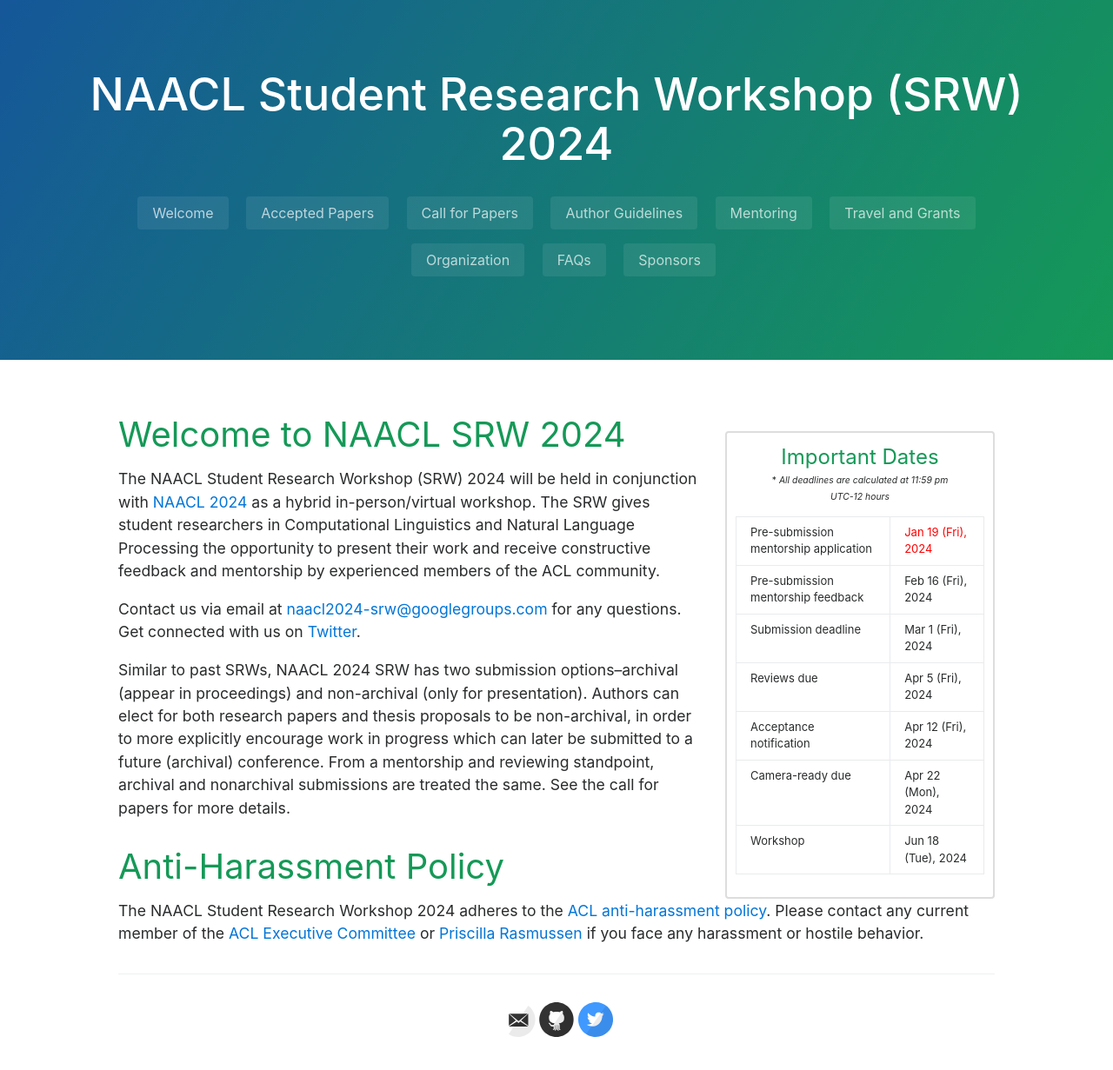
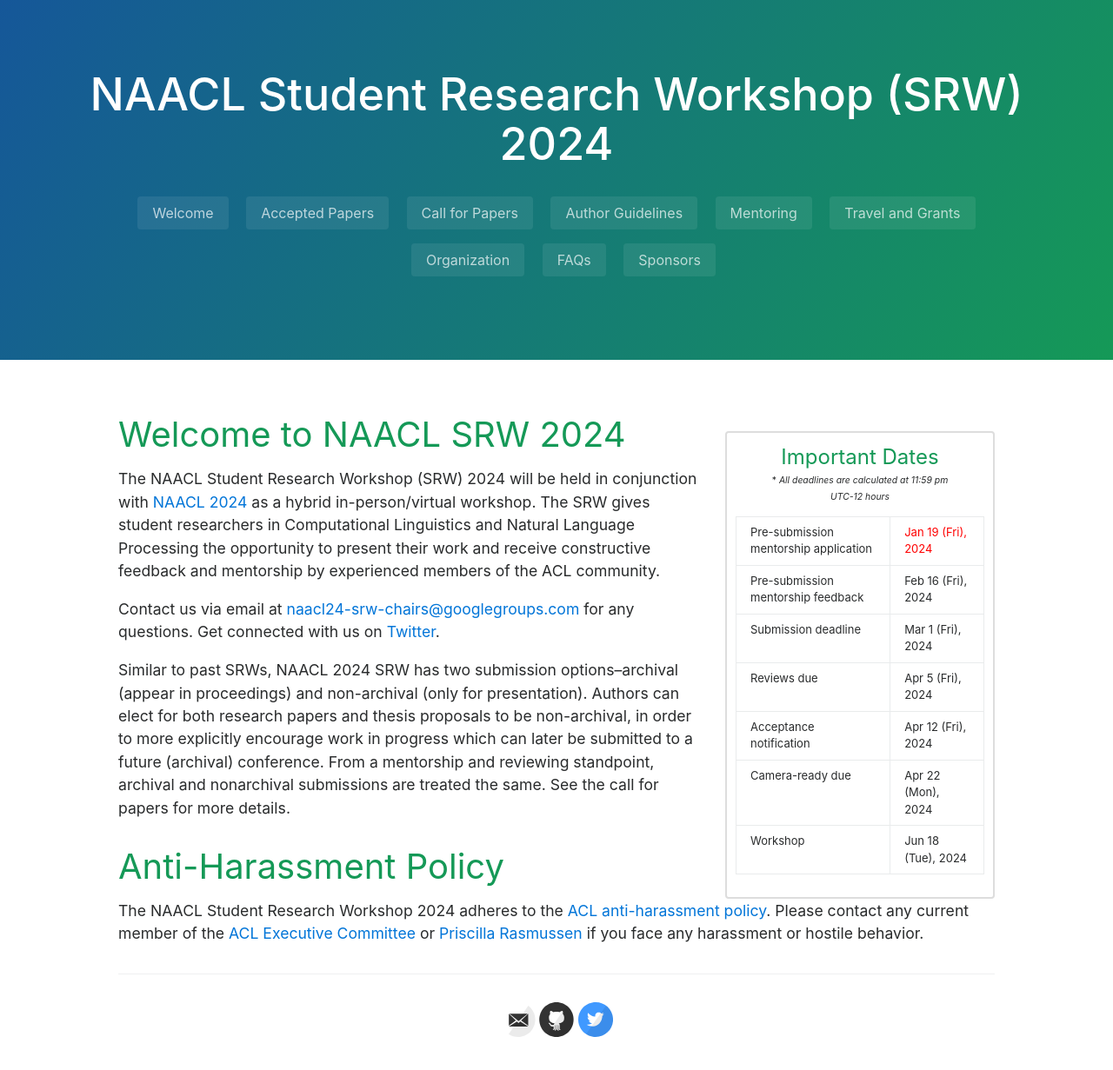
Before and after one commit to naacl2025-srw/naacl2025-srw.github.io, a Jekyll site: the page built from index.md, in a window 1280 px wide. Shown: the whole page at 87% size. Built offline with Jekyll 4.4.1, drawn with Linux system fonts in a browser that asks for light colours.

Commit message:
updated email

```diff
--- a/_config.yml
+++ b/_config.yml
@@ -60,6 +60,6 @@ naver_site_verification  :
 # Includes an icon in the footer for each username you enter
 footer-links:
   dribbble:
-  email: naacl2024-srw@googlegroups.com
+  email: naacl24-srw-chairs@googlegroups.com
   github: naacl2024-srw
   twitter: naacl_srw
--- a/index.md
+++ b/index.md
@@ -15,7 +15,7 @@ The NAACL Student Research Workshop (SRW) 2024 will be held in conjunction with
 <br>
 _**Happy faces during the SRW Social in Minneapolis, Minnesota**_ -->
 
-Contact us via email at [naacl2024-srw@googlegroups.com](mailto:naacl2024-srw@googlegroups.com) for any questions.
+Contact us via email at [naacl24-srw-chairs@googlegroups.com](mailto:naacl24-srw-chairs@googlegroups.com) for any questions.
 Get connected with us on [Twitter](https://twitter.com/naacl_srw).
 
 <!-- We will update this site when latest information are available. -->
```
Also changed, not shown: faq.md (+1 -1 lines), mentoring.md (+1 -1 lines).
